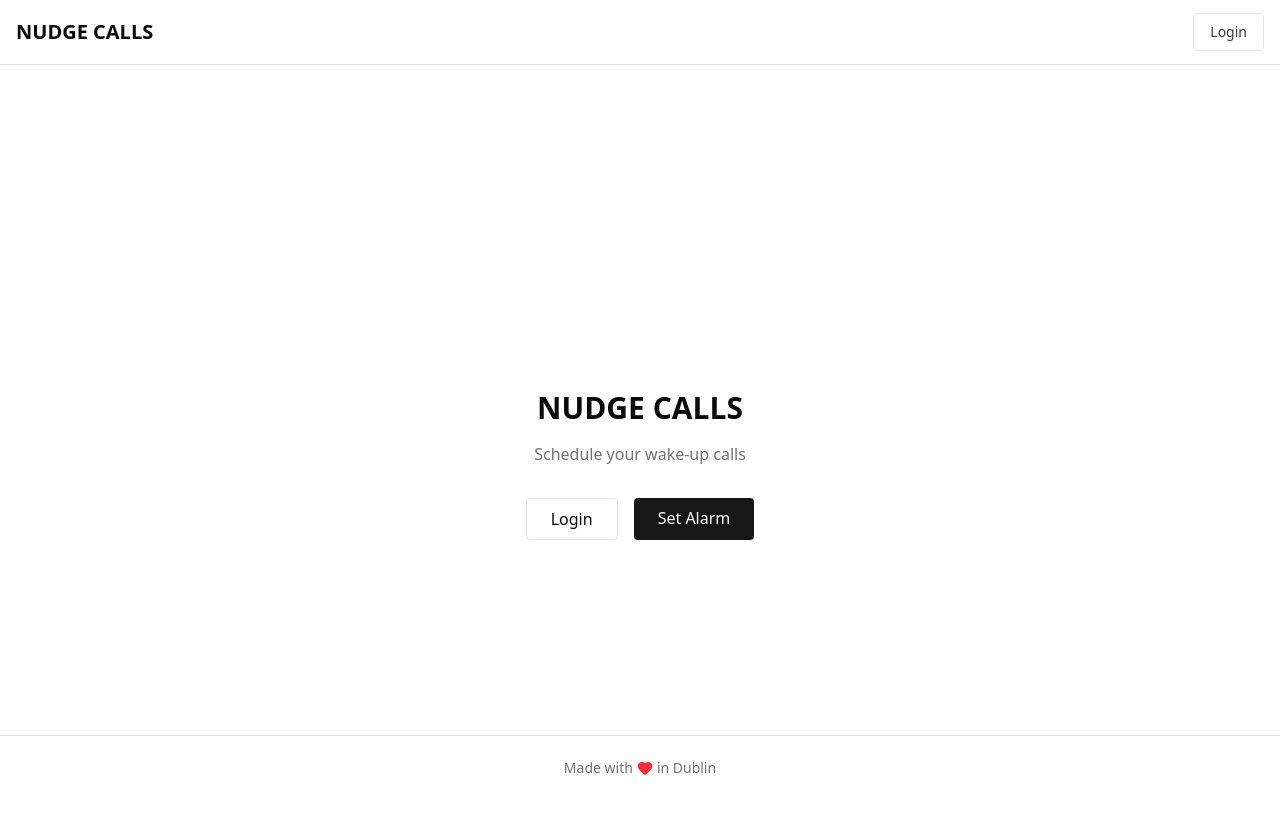
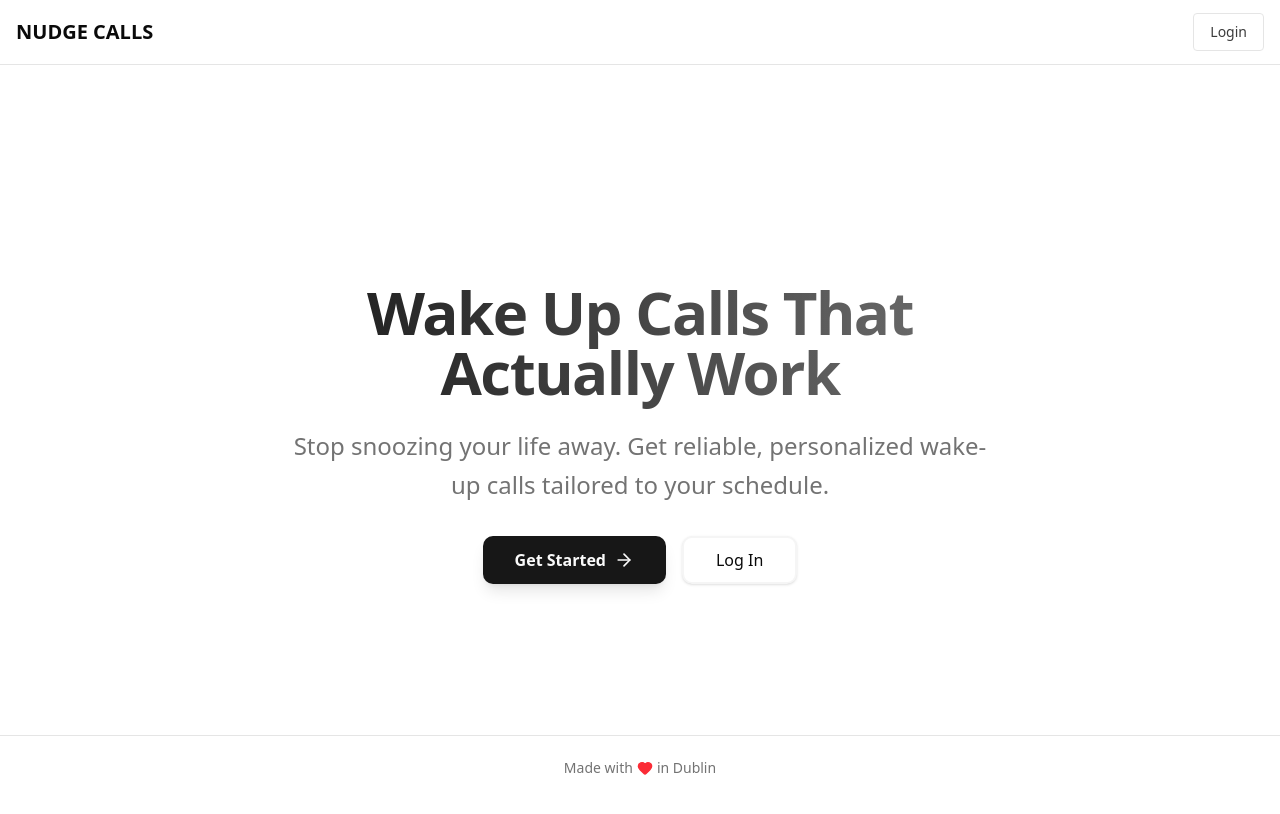
Before and after one commit to luciotudisco/morning-pulse, a Next.js app in the folder portal/: page / in a window 1280 px wide. Shown: the top 814 px of the page. Built offline with nearby package versions, Linux system fonts and the light colour scheme; no server answers.

Commit message:
Refactor homepage UI with improved layout and styling
Co-authored-by: lucio.tudisco <lucio.tudisco@gmail.com>

```diff
--- a/portal/app/page.tsx
+++ b/portal/app/page.tsx
@@ -1,30 +1,40 @@
 "use client";
 
 import Link from "next/link";
+import { ArrowRight } from "lucide-react";
 
 export default function Home() {
   return (
-    <div className="min-h-screen bg-background flex items-center justify-center p-8">
-      <main className="text-center">
-        <h1 className="text-3xl font-semibold mb-4 text-foreground">NUDGE CALLS</h1>
-        <p className="text-muted-foreground mb-8">
-          Schedule your wake-up calls
-        </p>
-        <div className="flex gap-4 justify-center">
-          <Link
-            href="/login"
-            className="inline-block px-6 py-2 border border-border rounded hover:bg-accent hover:text-accent-foreground transition-colors"
-          >
-            Login
-          </Link>
-          <Link
-            href="/alarm"
-            className="inline-block px-6 py-2 bg-primary text-primary-foreground rounded hover:bg-primary/90 transition-colors"
-          >
-            Set Alarm
-          </Link>
+    <div className="flex flex-col min-h-[calc(100vh-4rem)]">
+      <section className="flex-1 w-full py-12 md:py-24 lg:py-32 xl:py-48 flex items-center justify-center bg-background">
+        <div className="container px-4 md:px-6">
+          <div className="flex flex-col items-center space-y-8 text-center">
+            <div className="space-y-4 max-w-3xl">
+              <h1 className="text-4xl font-extrabold tracking-tight lg:text-6xl bg-clip-text text-transparent bg-gradient-to-r from-primary to-primary/60 pb-2">
+                Wake Up Calls That Actually Work
+              </h1>
+              <p className="mx-auto max-w-[700px] text-muted-foreground text-xl md:text-2xl leading-relaxed">
+                Stop snoozing your life away. Get reliable, personalized wake-up calls tailored to your schedule.
+              </p>
+            </div>
+            <div className="flex flex-col sm:flex-row gap-4 min-w-[300px] justify-center">
+              <Link
+                href="/alarm"
+                className="inline-flex h-12 items-center justify-center rounded-lg bg-primary px-8 text-base font-semibold text-primary-foreground shadow-lg hover:bg-primary/90 hover:scale-105 transition-all duration-200 focus-visible:outline-none focus-visible:ring-2 focus-visible:ring-ring focus-visible:ring-offset-2"
+              >
+                Get Started
+                <ArrowRight className="ml-2 h-5 w-5" />
+              </Link>
+              <Link
+                href="/login"
+                className="inline-flex h-12 items-center justify-center rounded-lg border-2 border-muted bg-background px-8 text-base font-medium text-foreground shadow-sm hover:bg-accent hover:text-accent-foreground transition-all duration-200 focus-visible:outline-none focus-visible:ring-2 focus-visible:ring-ring focus-visible:ring-offset-2"
+              >
+                Log In
+              </Link>
+            </div>
+          </div>
         </div>
-      </main>
+      </section>
     </div>
   );
 }
```
